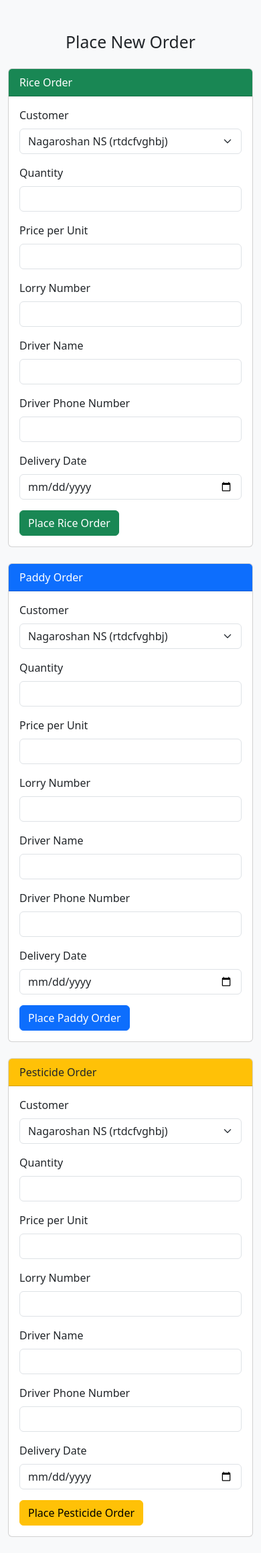
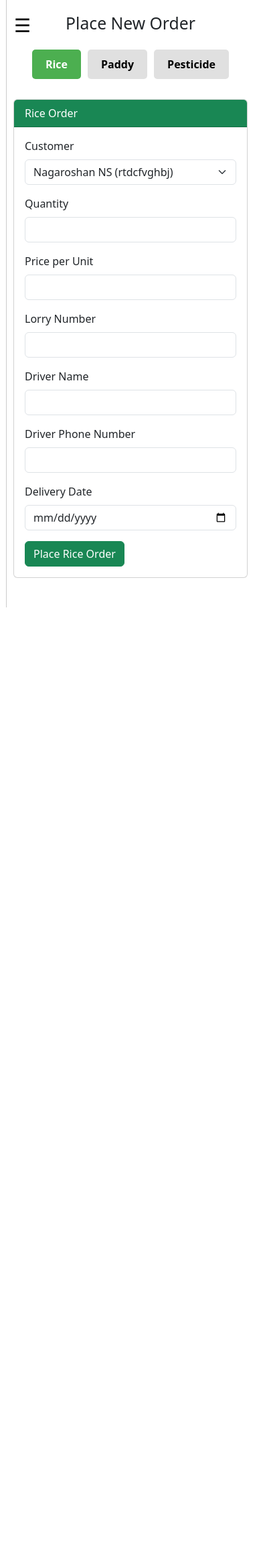
Before and after one commit to Rishvanth28/Paddy, a Django app: template paddy_proj/paddy_app/templates/place_order.html in a window 390 px wide. Shown: the whole page at 67% size. After the commit the page ends 907 px from the top, so only its background shows below. Run offline with Django 5.2, Linux system fonts and the light colour scheme; the template is opened without the code that fills it: values that come from a table or form of the project are taken from there, others are empty; data comes from the database, SQL or seed files in the repository.

Commit message:
Unfinished orderpage & responsive sidebar

```diff
--- /dev/null
+++ b/paddy_proj/paddy_app/static/css/place_order.css
@@ -0,0 +1,29 @@
+.tab-buttons {
+    display: flex;
+    justify-content: center;
+    gap: 10px;
+    margin-bottom: 30px;
+}
+
+.tab-buttons button {
+    padding: 10px 20px;
+    border: none;
+    background-color: #e0e0e0;
+    border-radius: 5px;
+    cursor: pointer;
+    font-weight: 600;
+    transition: background-color 0.3s;
+}
+
+.tab-buttons button.active {
+    background-color: #4caf50;
+    color: white;
+}
+
+.tab-content {
+    display: none;
+}
+
+.tab-content.active {
+    display: block;
+}
--- a/paddy_proj/paddy_app/templates/place_order.html
+++ b/paddy_proj/paddy_app/templates/place_order.html
@@ -1,14 +1,41 @@
-<!DOCTYPE html>
-<html>
+{% extends 'superadmin_base.html' %}
+{% load static %}
+{% block content %}
+{% if messages %}
+    <div id="message-container">
+        {% for message in messages %}
+            <div class="alert alert-{{ message.tags }}">
+                {{ message }}
+            </div>
+        {% endfor %}
+    </div>
+    <script>
+        setTimeout(() => {
+            const messageContainer = document.getElementById('message-container');
+            if (messageContainer) {
+                messageContainer.style.display = 'none';
+            }
+        }, 3000);
+    </script>
+{% endif %}
+
 <head>
-    <title>Place Order</title>
     <link href="https://cdn.jsdelivr.net/npm/bootstrap@5.3.0/dist/css/bootstrap.min.css" rel="stylesheet">
+    <link rel="stylesheet" href="{% static 'css/place_order.css' %}">
 </head>
-<body class="bg-light">
-<div class="container mt-5">
+
+<body>
     <h2 class="text-center mb-4">Place New Order</h2>
 
+    <!-- Tab Buttons -->
+    <div class="tab-buttons">
+        <button type="button" data-tab="rice">Rice</button>
+        <button type="button" data-tab="paddy">Paddy</button>
+        <button type="button" data-tab="pesticide">Pesticide</button>
+    </div>
+
     <!-- RICE FORM -->
+    <div class="tab-content" id="tab-rice">
         <div class="card mb-4">
             <div class="card-header bg-success text-white">Rice Order</div>
             <div class="card-body">
@@ -39,7 +66,6 @@
                         <input type="number" name="price_per_unit" class="form-control" required>
                     </div>
 
-
                     <div class="mb-3">
                         <label class="form-label">Lorry Number</label>
                         <input type="text" name="lorry_number" class="form-control" required>
@@ -64,8 +90,10 @@
                 </form>
             </div>
         </div>
+    </div>
 
     <!-- PADDY FORM -->
+    <div class="tab-content" id="tab-paddy">
         <div class="card mb-4">
             <div class="card-header bg-primary text-white">Paddy Order</div>
             <div class="card-body">
@@ -96,8 +124,6 @@
                         <input type="number" name="price_per_unit" class="form-control" required>
                     </div>
 
-
-
                     <div class="mb-3">
                         <label class="form-label">Lorry Number</label>
                         <input type="text" name="lorry_number" class="form-control" required>
@@ -122,8 +148,10 @@
                 </form>
             </div>
         </div>
+    </div>
 
     <!-- PESTICIDE FORM -->
+    <div class="tab-content" id="tab-pesticide">
         <div class="card mb-4">
             <div class="card-header bg-warning">Pesticide Order</div>
             <div class="card-body">
@@ -154,7 +182,6 @@
                         <input type="number" name="price_per_unit" class="form-control" required>
                     </div>
 
-
                     <div class="mb-3">
                         <label class="form-label">Lorry Number</label>
                         <input type="text" name="lorry_number" class="form-control" required>
@@ -180,5 +207,31 @@
             </div>
         </div>
     </div>
+
+
+<script>
+    document.addEventListener("DOMContentLoaded", function () {
+        const buttons = document.querySelectorAll(".tab-buttons button");
+        const tabs = document.querySelectorAll(".tab-content");
+
+        function showTab(tabId) {
+            tabs.forEach(tab => tab.classList.remove("active"));
+            document.getElementById("tab-" + tabId).classList.add("active");
+
+            buttons.forEach(btn => btn.classList.remove("active"));
+            document.querySelector(`[data-tab="${tabId}"]`).classList.add("active");
+        }
+
+        // Show default tab
+        showTab("rice");
+
+        buttons.forEach(button => {
+            button.addEventListener("click", () => {
+                const tabId = button.getAttribute("data-tab");
+                showTab(tabId);
+            });
+        });
+    });
+</script>
 </body>
-</html>
+{% endblock %}
--- a/paddy_proj/paddy_app/templates/superadmin_base.html
+++ b/paddy_proj/paddy_app/templates/superadmin_base.html
@@ -13,7 +13,7 @@
       overflow: hidden;
     }
 
-    .container {
+    .containerr {
       width: 13vw;
       height: 100vh;
       background-color: #ffffff;
@@ -168,11 +168,62 @@
     .submenu-toggle {
       justify-content: space-between;
     }
+
+    /* Main layout */
+    .main-content {
+      flex: 1;
+      padding: 20px;
+      overflow-y: auto;
+    }
+
+    /* Hamburger menu button */
+    .hamburger {
+      display: none;
+      position: absolute;
+      top: 15px;
+      left: 15px;
+      background: none;
+      border: none;
+      font-size: 28px;
+      z-index: 1000;
+      cursor: pointer;
+    }
+
+    /* Responsive styles */
+    @media (max-width: 768px) {
+      .containerr {
+        position: fixed;
+        top: 0;
+        left: 0;
+        width: 70vw;
+        height: 100vh;
+        background-color: #fff;
+        transform: translateX(-100%);
+        z-index: 999;
+      }
+
+      .containerr.open {
+        transform: translateX(0);
+      }
+
+      .hamburger {
+        display: block;
+      }
+
+      .main-content {
+        padding-left: 20px;
+      }
+    }
   </style>
 </head>
 
 <body style="display: flex; height: 100vh; overflow: hidden;">
-  <div class="container">
+
+  <!-- Hamburger Button -->
+  <button class="hamburger" onclick="toggleSidebar()">☰</button>
+
+  <!-- Sidebar -->
+  <div class="containerr" id="sidebar">
 
     <!-- Top section -->
     <div class="top-section">
@@ -223,7 +274,9 @@
     <!-- Footer -->
     <div class="footer-text">Logo Here</div>
   </div>
-  <div style="flex: 1; padding: 20px; overflow-y: auto;">
+
+  <!-- Main content -->
+  <div class="main-content">
     {% block content %}
     {% endblock %}
   </div>
@@ -242,6 +295,11 @@
         chevron.classList.toggle('rotate', !isVisible);
       });
     });
+
+    function toggleSidebar() {
+      const sidebar = document.getElementById('sidebar');
+      sidebar.classList.toggle('open');
+    }
   </script>
 </body>
 
--- a/paddy_proj/paddy_proj/settings.py
+++ b/paddy_proj/paddy_proj/settings.py
@@ -55,7 +55,7 @@ ROOT_URLCONF = 'paddy_proj.urls'
 TEMPLATES = [
     {
         'BACKEND': 'django.template.backends.django.DjangoTemplates',
-        'DIRS': [],
+        'DIRS': [BASE_DIR / 'templates'],
         'APP_DIRS': True,
         'OPTIONS': {
             'context_processors': [
```
Lines whose indentation alone changed are shown as unchanged.
